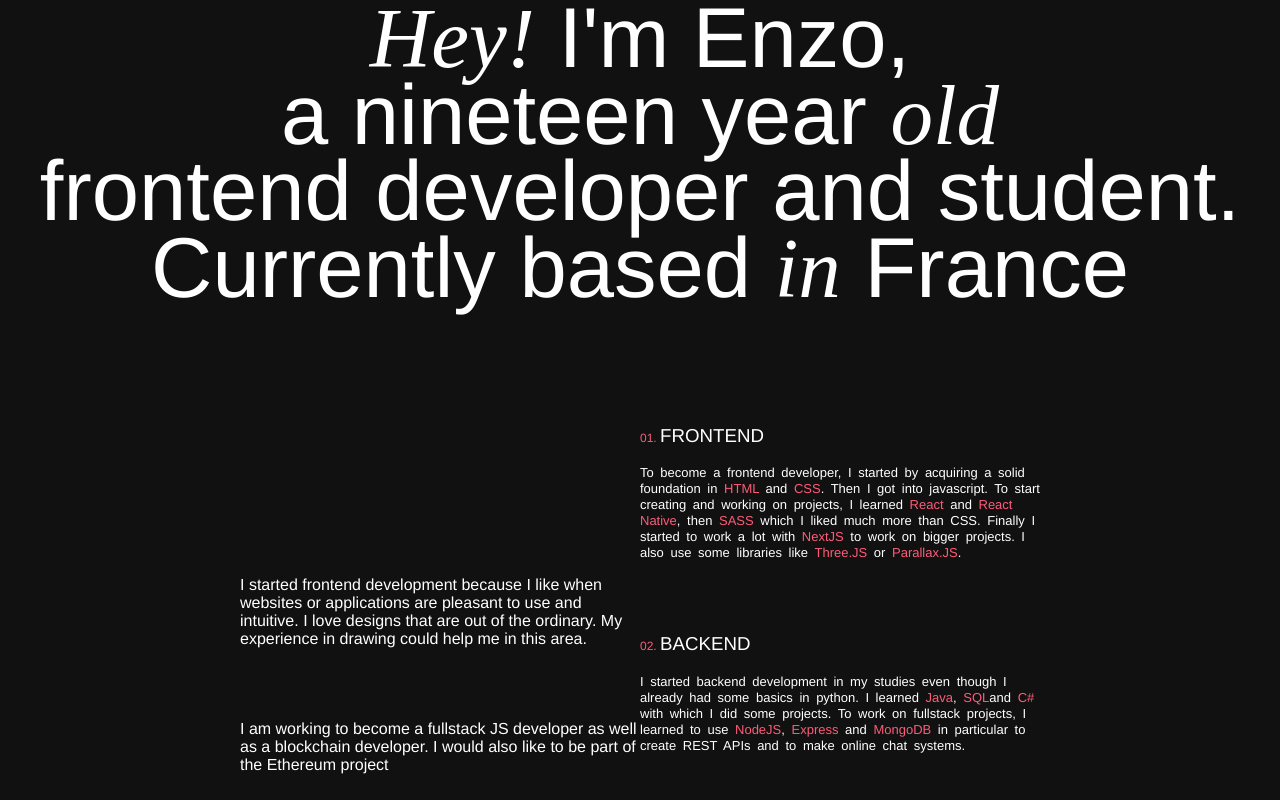
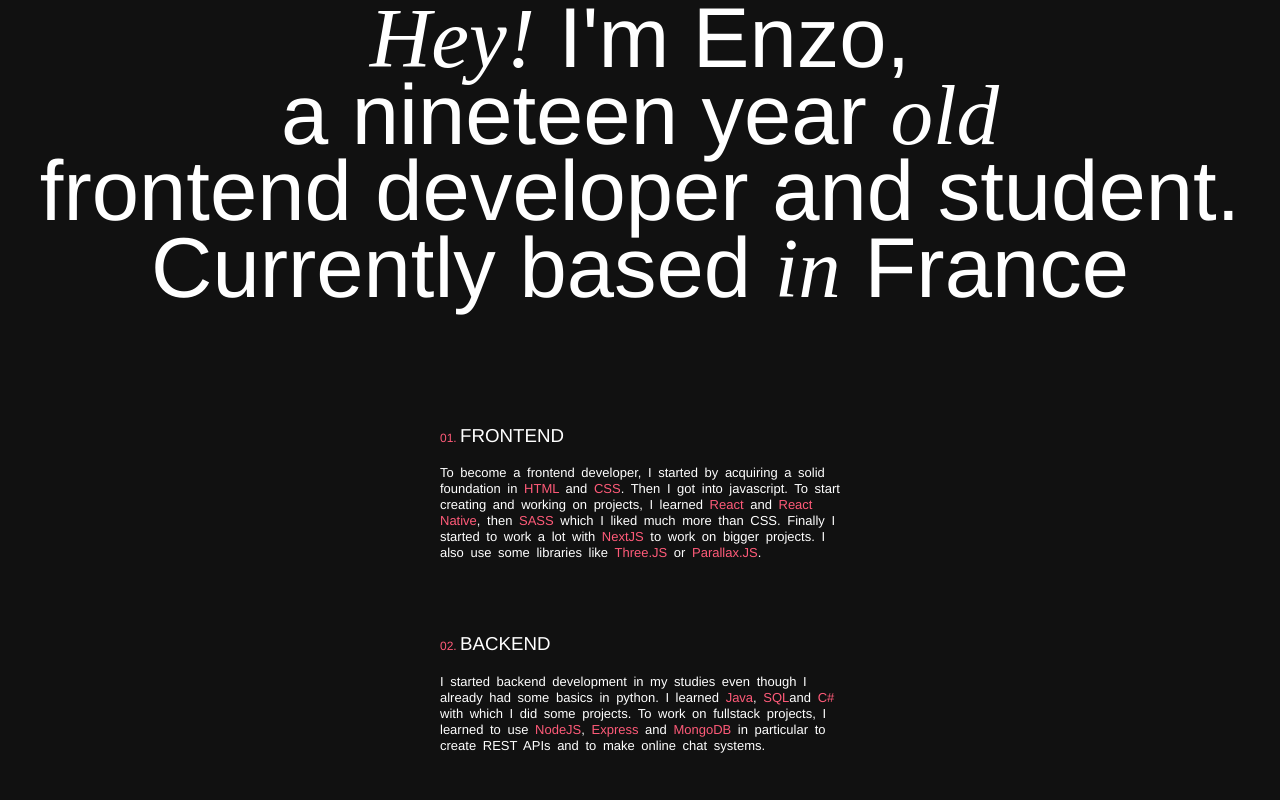
Before and after one commit to enzo-mourany/portfolio, a Next.js app: page /About in a window 1280 px wide. Shown: the top 800 px of the page. Built offline with nearby package versions, Linux system fonts and the light colour scheme.

Commit message:
added resume

```diff
--- a/components/about-description.jsx
+++ b/components/about-description.jsx
@@ -4,24 +4,6 @@ import styles from '../styles/about-description.module.scss';
 export default function AboutDescription() {
     return (
         <div className={styles.aboutDescription}>
-            <div className={styles.container}>
-                <div className={styles.text}>
-                    <p>
-                        I started frontend development because I like when
-                        websites or applications are pleasant to use and
-                        intuitive. I love designs that are out of the ordinary. My
-                        experience in drawing could help me in this area.
-                    </p>
-                </div>
-                <div className={styles.text}>
-                    <p>
-                        I am working to become a fullstack JS developer as well as
-                        a blockchain developer. I would also like to be part of
-                        the Ethereum project
-                    </p>
-                </div>
-            </div>
-
             <div className={styles.container}>
                 <div className={styles.item}>
                     <h3 className={styles.title}>
@@ -35,7 +17,8 @@ export default function AboutDescription() {
                             creating and working on projects, I learned{' '}
                             <span>React</span> and <span>React Native</span>, then{' '}
                             <span>SASS</span> which I liked much more than CSS.
-                            Finally I started to work a lot with <span>NextJS </span>
+                            Finally I started to work a lot with{' '}
+                            <span>NextJS </span>
                             to work on bigger projects. I also use some libraries
                             like
                             <span> Three.JS</span> or <span>Parallax.JS</span>.
@@ -50,11 +33,13 @@ export default function AboutDescription() {
                     <div className={styles.text2}>
                         <p alt='backend'>
                             I started backend development in my studies even though
-                            I already had some basics in python. I learned <span>Java</span>, <span> SQL</span>
-                            and <span>C#</span> with which I did some projects. To work on
-                            fullstack projects, I learned to use <span>NodeJS</span>, <span>Express</span> and
-                            <span> MongoDB</span> in particular to create REST APIs and to make
-                            online chat systems.
+                            I already had some basics in python. I learned{' '}
+                            <span>Java</span>, <span> SQL</span>
+                            and <span>C#</span> with which I did some projects. To
+                            work on fullstack projects, I learned to use{' '}
+                            <span>NodeJS</span>, <span>Express</span> and
+                            <span> MongoDB</span> in particular to create REST APIs
+                            and to make online chat systems.
                         </p>
                     </div>
                 </div>
--- a/pages/Contact.jsx
+++ b/pages/Contact.jsx
@@ -73,10 +73,11 @@ export default function Contact() {
                         </li>
                         <li>
                             <a
-                                href='../public/CV.pdf'
+                                href='/files/CV.pdf'
+                                alt='download resume'
                                 download
                                 target='_blank'
-                                rel='noreferrer'
+                                rel='noopener noreferrer'
                             >
                                 RESUME
                             </a>
```
Also changed, not shown: 1 other file (tests, documents, lock files or other folders).
